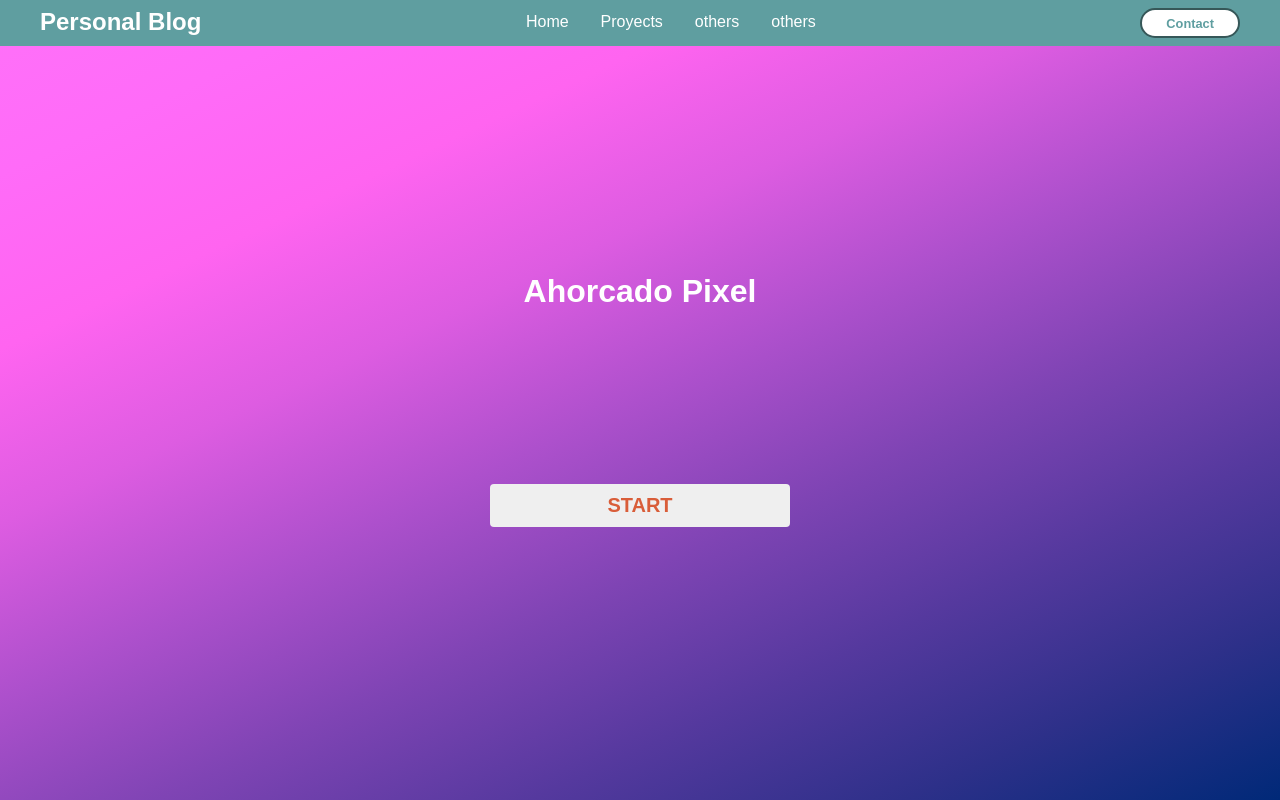
After one commit to CF255/portafolios, a PHP site: page /views/ahorcado.html in a window 1280 px wide. The commit adds this page. Run offline with PHP 8.4, Linux system fonts and the light colour scheme; some web fonts are replaced.

Commit message:
add game ahorcado

```diff
--- /dev/null
+++ b/public/css/ahorcado.css
@@ -0,0 +1,66 @@
+*{
+    font-family: 'SF Pixelate', sans-serif;
+    font-family: 'SF Pixelate Shaded', sans-serif;
+
+
+
+}
+
+html{
+    height: 100%;
+}
+
+body{
+    height: 100%;
+    background-image: linear-gradient(155deg, #ff71f9 0, #ff6bf8 12.5%, #ff64f0 25%, #dd5ce1 37.5%, #ad50cc 50%, #7f44b4 62.5%, #55399e 75%, #2d3089 87.5%, #002978 100%);
+    color: white;
+    display: flex;
+    flex-direction: column;
+    justify-content: center;
+    align-items: center;
+}
+
+.hidden{
+    color:transparent
+}
+
+
+#wordContainer{
+    margin-top: 20;
+    font-family: 'SF Pixelate', sans-serif;
+    font-family: 'SF Pixelate Shaded', sans-serif;
+
+}
+
+.letter{
+    margin: 0 7px;
+    position: relative;
+    text-align: center;
+}
+
+.letter::after{
+    content: ' ';
+    display: block;
+    position: absolute;
+    left: 0;
+    width: 100%;
+    height: 1px;
+    background-color: #fff;
+    min-width: 12px;
+}
+
+#startButton{
+    margin-top: 20px;
+    appearance: none;
+    font-family: 'SF Pixelate', sans-serif;
+    font-family: 'SF Pixelate Shaded', sans-serif;
+
+    border: none;
+    width: 300px;
+    padding: 10px;
+    color: #d95d39;
+    font-weight: 600;
+    font-size: 20px;
+    border-radius: 4px;
+    cursor: pointer;
+}
--- a/public/css/paint.css
+++ b/public/css/paint.css
@@ -17,6 +17,7 @@ body{
     max-width: 1050px;
     gap: 10px;
     padding: 10px;
+    max-height: 1000px;
 
 }
 
@@ -145,12 +146,12 @@ section{
     border: 2px solid #008000;
 }
 
-.colors .option:nth-child(12){
+/* .colors .option:nth-child(12){
     background-image: url(/public/src/rainbow.png);
     background-size: cover;
     background-color: none;
 }
-
+ */
 
 
 
--- /dev/null
+++ b/public/js/ahorcado.js
@@ -0,0 +1,117 @@
+const words = ['Carne', 'Ipad', 'Silla', 'Tablet', 'Perro' , 'Gato', 'Mesa', 'Plato','Hierro', 'Cuchillo','Planta', 'Carro', 'Pepino', 'Zapato', 'Gorra', 'Globo', 'Vaca' , 'Arbol', 'Piso', 'Hotel', 'Cristal', 'Mota','Mascara' , 'Television', 'Retrato','Ventana','Carcel','Ahorcado', 'Paseo','Espada','Apartamento']
+
+const wordContainer = document.getElementById('wordContainer');
+const startButton = document.getElementById('startButton');
+const usedLetterElements = document.getElementById('usedLetters');
+
+let canvas = document.getElementById('canvas')
+let ctx = canvas.getContext('2d');
+ctx.canvas.width = 0;
+ctx.canvas.heigth = 0;
+
+const bodyParts = [
+    [4,2,1,1],
+    [4,3,1,2],
+    [3,5,1,1],
+    [5,5,1,1],
+    [3,3,1,1],
+    [5,3,1,1]
+];
+
+const drawWord = () =>{
+    selectedWord.forEach(letter =>{
+    const letterElement = document.createElement('span');
+    letterElement.innerHTML = letter.toUpperCase();
+    letterElement.classList.add('letter');
+    letterElement.classList.add('hidden');
+    wordContainer.appendChild(letterElement);
+});
+};
+
+const selectedRandomWord = () =>{
+    let word = words[Math.floor((Math.random()*words.length))].toUpperCase();
+    selectedWord =word.split('')
+}
+
+let selectedWord;
+let usedLetters;
+let mistakes;
+let hits;
+
+const addLetter = letter =>{
+    const letterElement = document.createElement('span');
+    letterElement.innerHTML = letter.toUpperCase();
+    usedLetterElements.appendChild(letterElement);
+}
+
+const addBodyPart = bodyParts =>{
+ctx.fillStyle = '#fff';
+ctx.fillRect(...bodyParts)
+}
+
+const wrongLetter = () =>{
+    addBodyPart(bodyParts[mistakes]);
+    mistakes++;
+    if(mistakes === bodyParts.length) endGame();
+}
+
+const endGame = () =>{
+    document.removeEventListener('keydown', letterEvent);
+    startButton.style.display = 'block';
+
+}
+
+const corretLetter= letter =>{
+    const {children} = wordContainer;
+    for(let i =0; i<children.length; i++){
+        if(children[i].innerHTML === letter){
+            children[i].classList.toggle('hidden');
+            hits++
+        }
+    }
+    if(hits === selectedWord.length) endGame();
+}
+
+const letterInput = letter =>{
+    if(selectedWord.includes(letter)){
+        corretLetter(letter);
+    }else{
+        wrongLetter();
+    }
+    addLetter(letter);
+    usedLetters.push(letter);
+}
+
+const letterEvent = event =>{
+    let newLetter = event.key.toUpperCase();
+    if(newLetter.match(/^[a-zñ]$/i) && !usedLetters.includes(newLetter)){
+        letterInput(newLetter)
+    };
+};
+
+const drawHandMan = () =>{
+    ctx.canvas.width = 120;
+    ctx.canvas.heigth = 160;
+    ctx.scale(20,20);
+    ctx.clearRect(0,0, canvas.width, canvas.heigth);
+    ctx.fillStyle = '#d95d39';
+    ctx.fillRect(0, 7, 4, 1);
+    ctx.fillRect(1,0,1,8);
+    ctx.fillRect(2,0,3,1);
+    ctx.fillRect(4,1,1,1);
+}
+
+const startGame = () =>{
+    usedLetters = [];
+    mistakes = 0;
+    hits = 0;
+    wordContainer.innerHTML = '';
+    usedLetterElements.innerHTML = '';
+    startButton.style.display = 'none';
+    drawHandMan();
+    selectedRandomWord();
+    drawWord();
+    document.addEventListener('keydown',letterEvent);
+};
+
+startButton.addEventListener('click',startGame);
--- a/public/js/calc.js
+++ b/public/js/calc.js
@@ -2,6 +2,7 @@ const displayvaloranterior = document.getElementById("valor-anterior");
 const displayvaloractual = document.getElementById("valor-actual");
 const botonesnumeros = document.querySelectorAll(".numero");
 const botonesoperadores = document.querySelectorAll(".operador");
+
 
 
 const display = new Display(displayvaloranterior, displayvaloractual);
--- a/public/js/paint.js
+++ b/public/js/paint.js
@@ -7,6 +7,8 @@ colorpicker = document.querySelector("#color-picker"),
 sabeimg = document.querySelector(".save-img"),
 clearcanvas = document.querySelector(".clear-canvas"),
 ctx = canvas.getContext("2d");
+
+
 
 let prevmousex, prevmousey, snapshot,
  isDrawing = false,
--- /dev/null
+++ b/views/ahorcado.html
@@ -0,0 +1,54 @@
+<!DOCTYPE html>
+<html lang="en">
+<head>
+    <meta charset="UTF-8">
+    <meta name="viewport" content="width=device-width, initial-scale=1.0">
+    <title>Document</title>
+   <link rel="stylesheet" href="../public/css/menus.css">
+   <link rel="stylesheet" href="../public/css/ahorcado.css">
+   <link rel="stylesheet" href="https://cdnjs.cloudflare.com/ajax/libs/font-awesome/6.4.0/css/all.min.css">
+   <link href="https://fonts.cdnfonts.com/css/sf-pixelate" rel="stylesheet">
+
+</head>
+
+</head>
+<body>
+    <header>
+        <div class="navbar">
+            <div class="logo"><a href="#">Personal Blog</a></div>
+            <ul class="links">
+                <li><a href="../index.php">Home</a></li>
+                <li><a href="#">Proyects</a></li>
+                <li><a href="#">others</a></li>
+                <li><a href="#">others</a></li>
+            </ul>
+            <a href="#" class="actionbtn">Contact</a>
+            <div class="toggle"><i class="fa-solid fa-bars"></i></div>
+        </div>
+
+        <div class="dropdownmenu">
+            <li><a href="../index.php">Home</a></li>
+                <li><a href="#">Proyects</a></li>
+                <li><a href="#">others</a></li>
+                <li><a href="#">others</a></li>
+                <li><a href="#" class="actionbtn">Contact</a></li>
+        </div>
+        </div>
+    </header>
+        <h1>Ahorcado Pixel</h1>
+        <div>
+            <canvas id="canvas"></canvas>
+            <div id="usedLetters"></div>
+        </div>
+        <div id="wordContainer"></div>
+        <button id="startButton">START</button>
+
+
+
+
+
+
+    <script src="../public/js/menus.js"></script>
+    <script src="../public/js/ahorcado.js"></script>
+</body>
+</html>
```
Also changed, not shown: index.php (+15 -75 lines), public/js/index.js (+3 -21 lines), views/paint.html (+7 -6 lines), views/vermasapp.html (+8 -0 lines), public/src/ahorcado.png (added).
